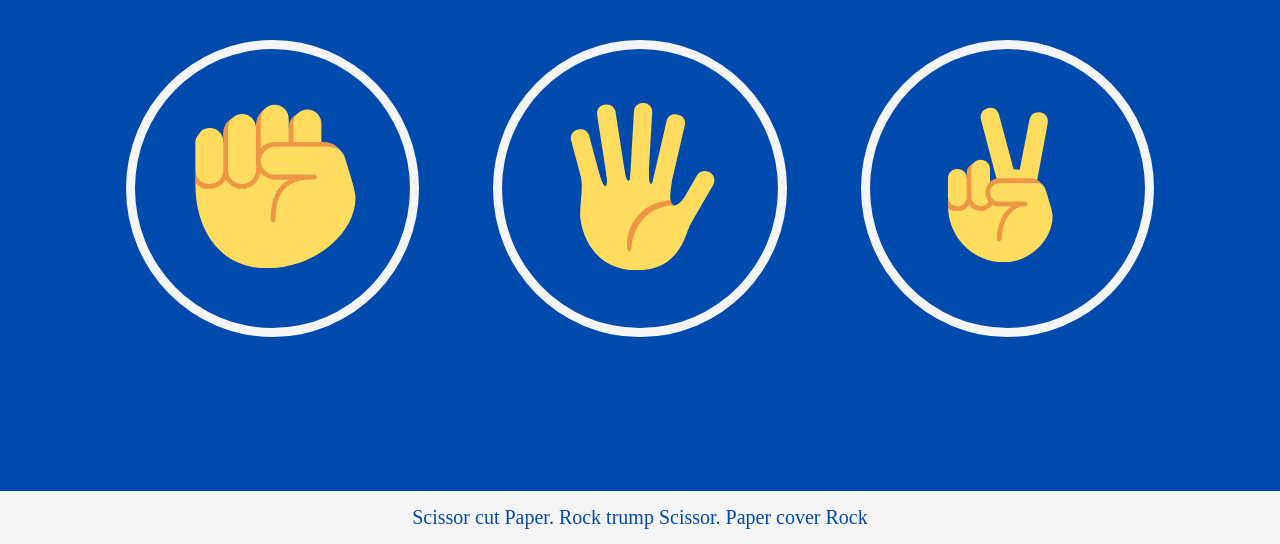
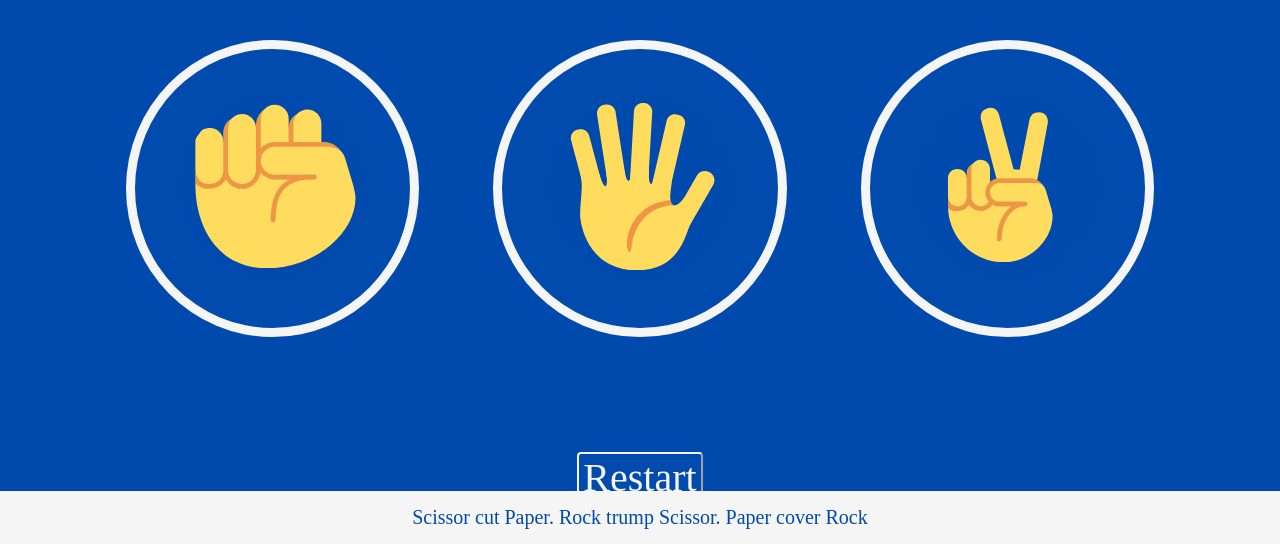
Before and after one commit to 5undel/Rock-paper-Scissor, a plain HTML site: page index.html in a window 1280 px wide. Shown: the part 256-800 px from the top of the page. Drawn offline with Linux system fonts and the light colour scheme.

Commit message:
Add restart button to game

```diff
--- a/assets/css/style.css
+++ b/assets/css/style.css
@@ -89,6 +89,30 @@ header > h1 {
     transform: scale(0.9);
     border-color: orange;
 }
+
+.reset {
+    text-align: center;
+}
+
+.reset button {
+    font-size: 40px;
+    background-color: #004bad;
+    border-color:whitesmoke;
+    color: whitesmoke;
+    padding-left: 4px;
+    padding-right: 4px;
+    transition: all 0.4s;
+    border-radius: 4px;
+    font-family: 'Times New Roman', Times, serif;
+}
+
+button:hover {
+    transform: scale(0.9);
+    background-color: red;
+    color: whitesmoke;
+}
+
+
 /*footer and rules*/
 footer {
     position: fixed;
--- a/index.html
+++ b/index.html
@@ -34,6 +34,10 @@
             <img src="assets/images/scissor.png" alt="scissor">
         </figure>
     </section>
+<!--reset buttom -->
+    <section class="reset">
+        <button>Restart</button>
+    </section>
 <!-- footer and rules-->
     <footer>
         <p>Scissor cut Paper. Rock trump Scissor. Paper cover Rock</p>
```
